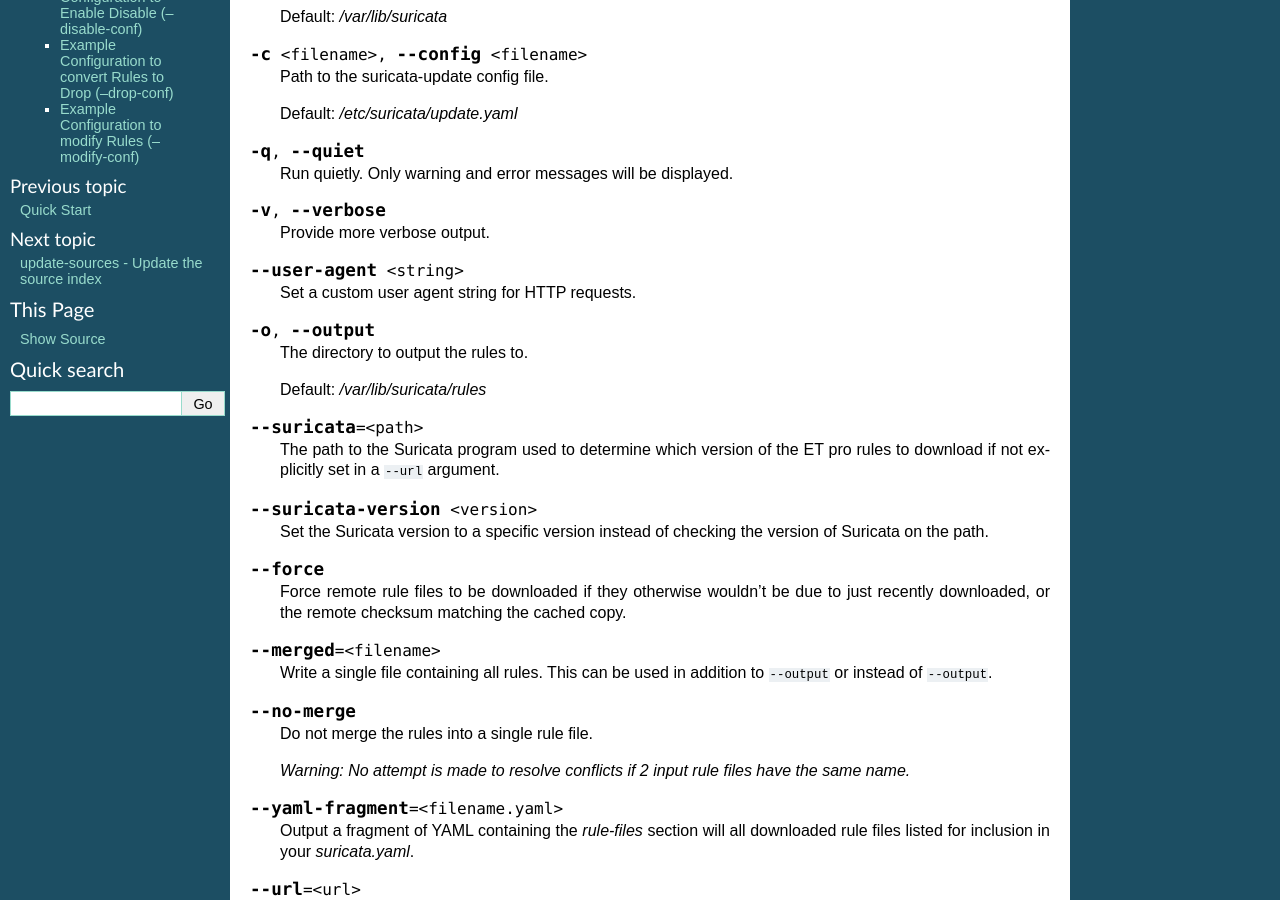
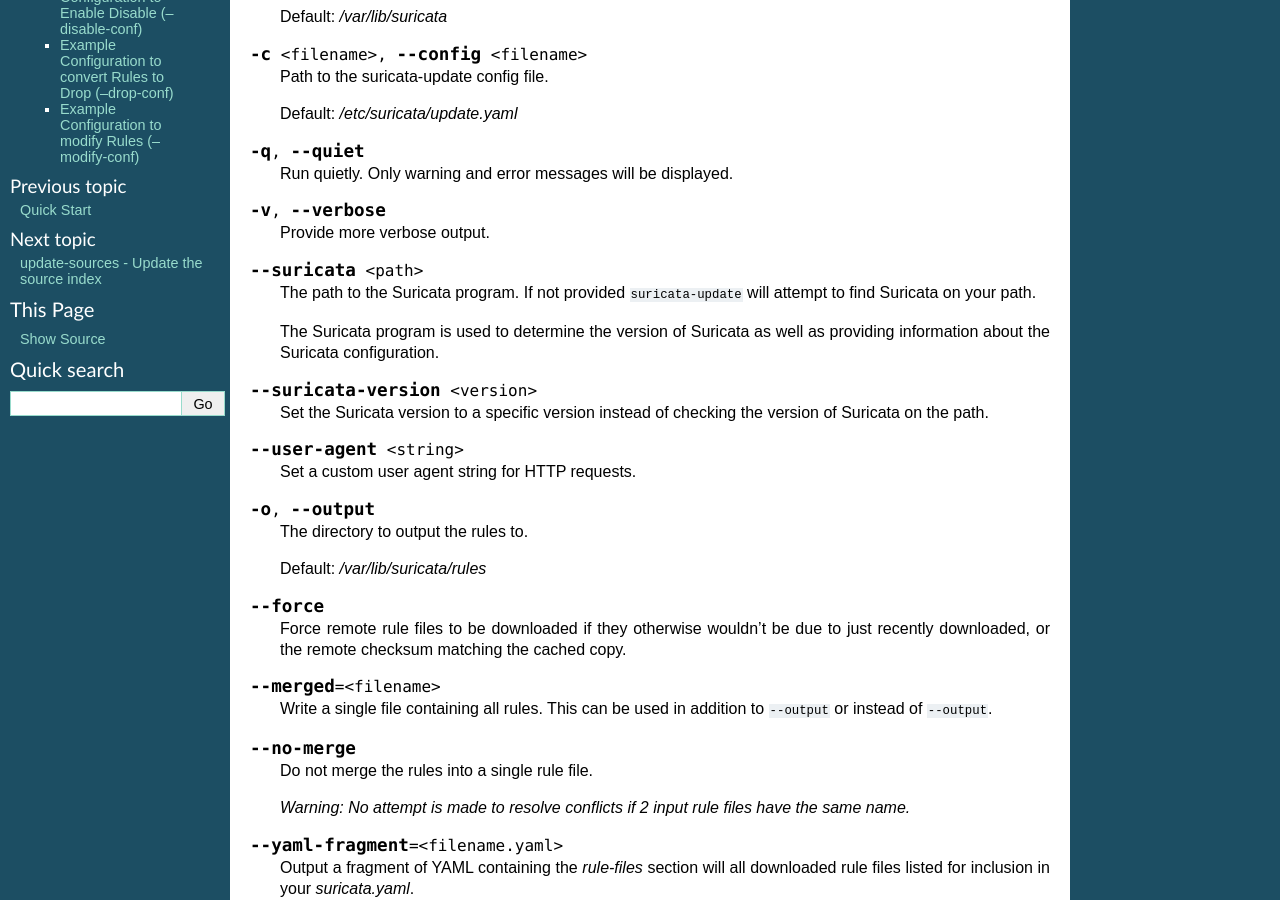
Before and after one commit to OISF/suricata-update, a Sphinx documentation site: the page built from doc/update.rst, in a window 1280 px wide and 900 px high, scrolled down 453 px. Built offline with Sphinx 7.4.7, drawn with Linux system fonts in a browser that asks for light colours.

Commit message:
user agent: moving suricata version check up
before sub-commands, so the Suricata version can be provided
in "update-sources".

Also make --suricata and --suricata-path global options, so
sub-commands can depend on them.

```diff
--- a/doc/common-options.rst
+++ b/doc/common-options.rst
@@ -22,6 +22,19 @@
 
    Provide more verbose output.
 
+.. option:: --suricata <path>
+
+   The path to the Suricata program. If not provided
+   ``suricata-update`` will attempt to find Suricata on your path.
+
+   The Suricata program is used to determine the version of Suricata
+   as well as providing information about the Suricata configuration.
+
+.. option:: --suricata-version <version>
+
+   Set the Suricata version to a specific version instead of checking
+   the version of Suricata on the path.
+
 .. option:: --user-agent <string>
 
    Set a custom user agent string for HTTP requests.
--- a/doc/update.rst
+++ b/doc/update.rst
@@ -23,17 +23,6 @@
    The directory to output the rules to.
 
    Default: */var/lib/suricata/rules*
-
-.. option:: --suricata=<path>
-
-   The path to the Suricata program used to determine which version of
-   the ET pro rules to download if not explicitly set in a ``--url``
-   argument.
-
-.. option:: --suricata-version <version>
-
-   Set the Suricata version to a specific version instead of checking
-   the version of Suricata on the path.
 
 .. option:: --force
 
```
Also changed, not shown: 1 other file.
